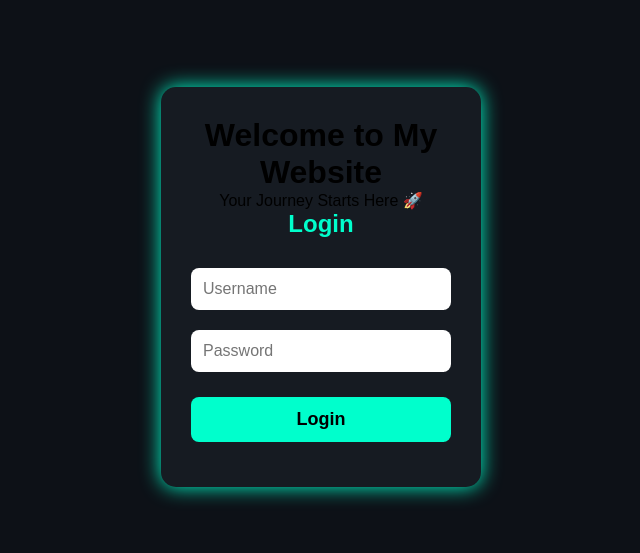
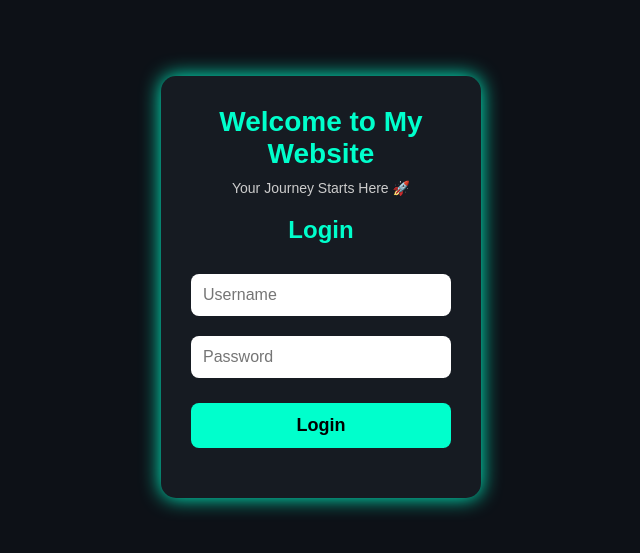
Before and after one commit to codewithbicky/index.html, a plain HTML site: page index.html in a window 1280 px wide. Shown: the part 113-666 px from the top of the page, without its empty margins (319-959 px from the left). Drawn offline with Linux system fonts and the light colour scheme.

Commit message:
Update style.css
Update

```diff
--- a/style.css
+++ b/style.css
@@ -59,3 +59,14 @@ body{
     margin-top:15px;
     color:red;
 }
+.login-box h1{
+    color:#00ffcc;
+    font-size:28px;
+    margin-bottom:10px;
+}
+
+.login-box p{
+    color:#cccccc;
+    font-size:14px;
+    margin-bottom:20px;
+}
```
